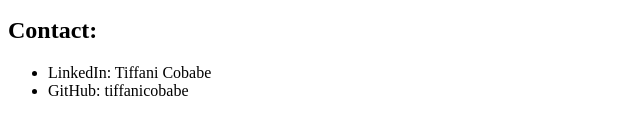
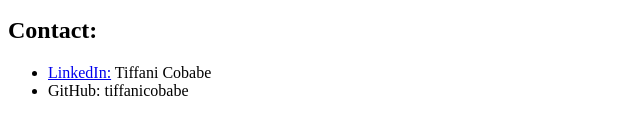
Before and after one commit to tiffanicobabe/portfolio, a plain HTML site: page index.html in a window 1280 px wide. Shown: the part 653-788 px from the top of the page, 0-640 px from the left. Drawn offline with Linux system fonts and the light colour scheme.

Commit message:
Added link

```diff
--- a/index.html
+++ b/index.html
@@ -45,7 +45,7 @@
 	<h2>Contact:</h2>
 
 <ul>
-	<li>LinkedIn: Tiffani Cobabe</li>
+	<li><a href='linkedin.com/in/tiffani-cobabe-960451211'>LinkedIn:</a> Tiffani Cobabe</li>
 	<li>GitHub: tiffanicobabe</li>
 </ul>
 </body>
```
